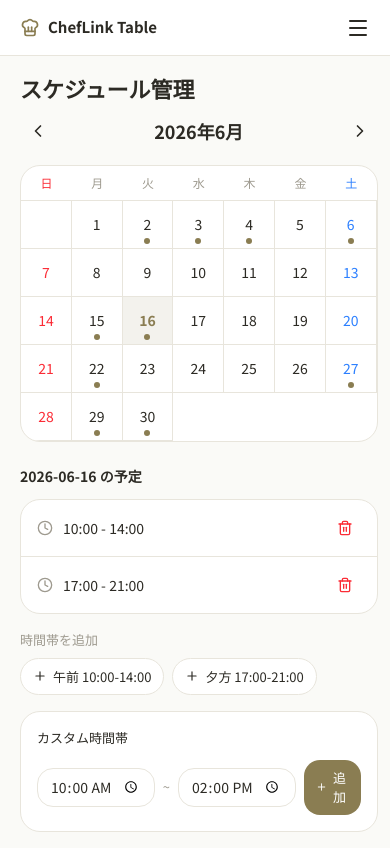
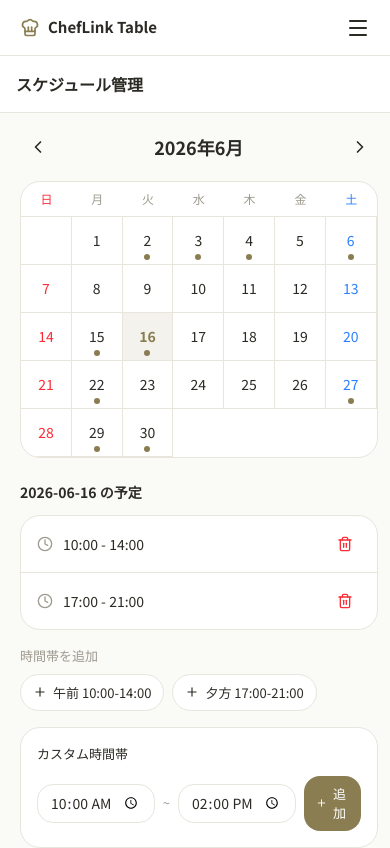
Before and after one commit to minhpham812/scan-chef-sharedine, a React (Vite) app: page /schedule in a window 390 px wide. Built offline with nearby package versions, Linux system fonts and the light colour scheme.

Commit message:
Refactor SchedulePage layout and update time slots for June 2026

```diff
--- a/src/pages/schedule-page.tsx
+++ b/src/pages/schedule-page.tsx
@@ -1,5 +1,5 @@
 import { useState } from 'react'
-import { PageHeader, PageContent } from '@/components/layout/page-header'
+import { PageContent } from '@/components/layout/page-header'
 import { ScheduleCalendar, ScheduleDayDetail, type TimeSlot } from '@/components/schedule'
 
 const mockScheduledDays = new Set([2, 3, 4, 6, 15, 16, 22, 27, 29, 30])
@@ -8,10 +8,19 @@ export function SchedulePage() {
   const [currentDate, setCurrentDate] = useState(new Date(2026, 5, 1))
   const [selectedDay, setSelectedDay] = useState(16)
   const [slotsByDate, setSlotsByDate] = useState<Map<string, TimeSlot[]>>(new Map([
+    ['2026-06-02', [{ id: 'd2-1', startTime: '10:00', endTime: '14:00' }]],
+    ['2026-06-03', [{ id: 'd3-1', startTime: '17:00', endTime: '21:00' }]],
+    ['2026-06-04', [{ id: 'd4-1', startTime: '10:00', endTime: '14:00' }]],
+    ['2026-06-06', [{ id: 'd6-1', startTime: '10:00', endTime: '14:00' }]],
+    ['2026-06-15', [{ id: 'd15-1', startTime: '17:00', endTime: '21:00' }]],
     ['2026-06-16', [
       { id: '1', startTime: '10:00', endTime: '14:00' },
       { id: '2', startTime: '17:00', endTime: '21:00' },
     ]],
+    ['2026-06-22', [{ id: 'd22-1', startTime: '10:00', endTime: '14:00' }]],
+    ['2026-06-27', [{ id: 'd27-1', startTime: '17:00', endTime: '21:00' }]],
+    ['2026-06-29', [{ id: 'd29-1', startTime: '10:00', endTime: '14:00' }]],
+    ['2026-06-30', [{ id: 'd30-1', startTime: '17:00', endTime: '21:00' }]],
   ]))
 
   const year = currentDate.getFullYear()
@@ -41,9 +50,13 @@ export function SchedulePage() {
 
   return (
     <div>
-      <PageHeader title="スケジュール管理" />
+      <header className="sticky top-0 z-10 border-b border-border bg-white lg:relative">
+        <div className="flex h-14 items-center gap-3 px-4 lg:px-8">
+          <h1 className="text-[16px] font-bold text-foreground">スケジュール管理</h1>
+        </div>
+      </header>
       <PageContent>
-        <div className="lg:mx-auto lg:max-w-[640px]">
+        <div className="lg:mx-auto pt-4 lg:max-w-[640px]">
           <ScheduleCalendar
             currentDate={currentDate}
             onPrevMonth={prevMonth}
```
